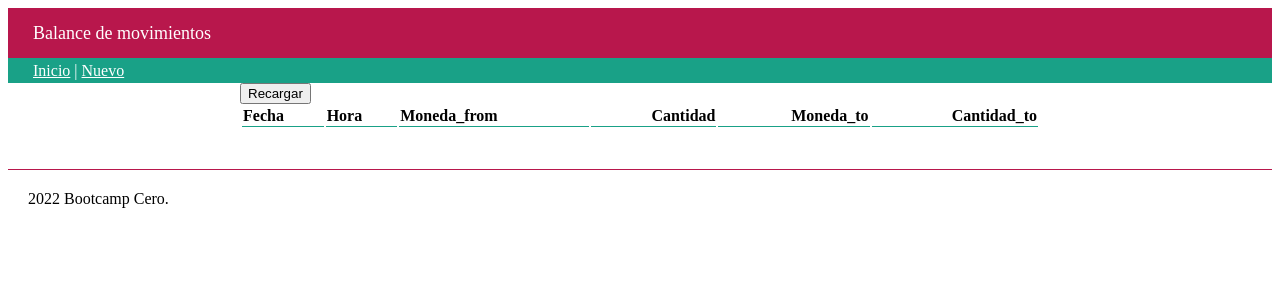
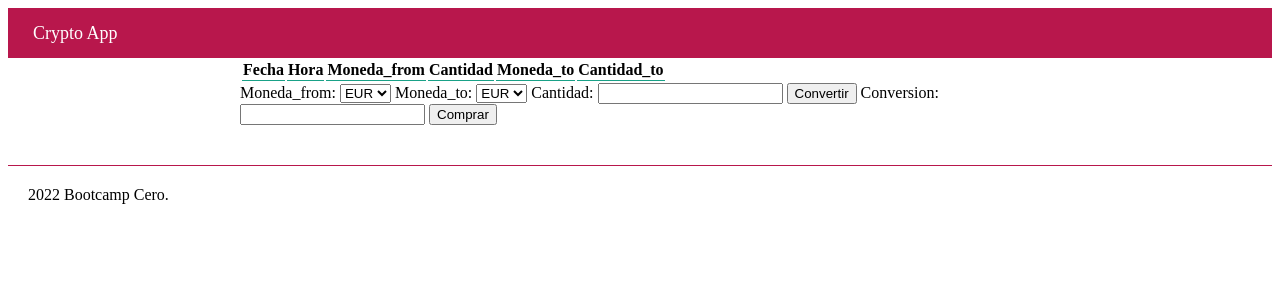
Before and after one commit to datadiego/KeepCoding_Flask_JS_Coinapp, a Flask app: page / in a window 1280 px wide. Shown: the top 300 px of the page. Run offline with Flask 2, Linux system fonts and the light colour scheme; data that the repository does not hold is empty.

Commit message:
feat: 👍realizamos la conversion de monedas

```diff
--- a/crypto_app/static/js/balance.js
+++ b/crypto_app/static/js/balance.js
@@ -1,9 +1,10 @@
-const peticion = new XMLHttpRequest();
-
+const peticion_movimientos = new XMLHttpRequest();
+const peticion_rate = new XMLHttpRequest();
 function obtenerMovimientos() {
+  console.log("####################")
   console.log("Obteniendo movimientos");
-  peticion.open('GET', 'http://127.0.0.1:5000/api/v1/movimientos', true);
-  peticion.send();
+  peticion_movimientos.open('GET', 'http://127.0.0.1:5000/api/v1/movimientos', true);
+  peticion_movimientos.send();
   console.log("FIN de obtener movimientos");
 }
 
@@ -13,7 +14,7 @@ function mostrarMovimientos() {
 
   if (this.readyState === 4 && this.status === 200) {
     console.log('--- TODO OK ----');
-    const respuesta = JSON.parse(peticion.responseText);
+    const respuesta = JSON.parse(peticion_movimientos.responseText);
     const movimientos = respuesta.data;
 
 
@@ -40,11 +41,34 @@ function mostrarMovimientos() {
   console.log('FIN de mostrar movimientos');
 }
 
-window.onload = function () {
+function obtenerConversion() {
+  //Probar a crear la peticion aqui dentro
+  console.log("######################")
+  console.log('entramos en obtener conversion');
+  const moneda_from = document.querySelector('#moneda_from').value;
+  const moneda_to = document.querySelector('#moneda_to').value;
+  const cantidad = document.querySelector('#cantidad').value;
+  console.log("moneda_from: " + moneda_from);
+  console.log("moneda_to: " + moneda_to);
+  console.log("cantidad: " + parseFloat(cantidad));
+
+  peticion_rate.open('GET', `http://127.0.0.1:5000/api/v1/rate/${moneda_from}/${moneda_to}/${cantidad}`, false);
+  peticion_rate.send();
+  if (peticion_rate.readyState === 4 && peticion_rate.status === 200) {
+    console.log('--- TODO OK ----');
+    const respuesta = JSON.parse(peticion_rate.responseText);
+    const datos = respuesta.data;
+    console.log(datos);
+    document.getElementById("conversion").value = datos.tipo_cambio;
+  }
+
+}
+
+window.onload = function() {
   console.log('Inicio de window.onload');
   obtenerMovimientos();
-  peticion.onload = mostrarMovimientos;
+  peticion_movimientos.onload = mostrarMovimientos; //request de html
 
-  const boton = document.querySelector('#boton-recarga');
-  boton.addEventListener('click', obtenerMovimientos);
+  const boton_conversion = document.querySelector('#boton-convertir'); //funciona mediante el #id de html
+  boton_conversion.addEventListener('click', obtenerConversion);
 };
--- a/crypto_app/templates/components/header.html
+++ b/crypto_app/templates/components/header.html
@@ -1,3 +1,3 @@
 <header>
-  Balance de movimientos
+  Crypto App
 </header>
--- a/crypto_app/templates/index.html
+++ b/crypto_app/templates/index.html
@@ -17,12 +17,12 @@
 <body>
 
   {% include 'components/header.html' %}
-  {% include 'components/navbar.html' %}
 
   <main>
     <section class="seccion-movimientos">
-      <button id="boton-recarga">Recargar</button>
-      <table class="paper">
+      <div class = "paper">
+      <table>
+
         <thead>
           <tr>
             <th class="titulo-tabla">Fecha</th>
@@ -37,6 +37,30 @@
           <!-- Donde vamos a cargar los movimientos leídos desde la API -->
         </tbody>
       </table>
+      <label for="moneda_from">Moneda_from:</label>
+      <select id="moneda_from" name="monedas">
+        <option value="EUR">EUR</option>
+        <option value="USD">USD</option>
+        <option value="XTZ">XTZ</option>
+        <option value="BTC">BTC</option>
+      </select>
+
+      <label for="moneda_to">Moneda_to:</label>
+      <select id="moneda_to" name="monedas">
+        <option value="EUR">EUR</option>
+        <option value="USD">USD</option>
+        <option value="XTZ">XTZ</option>
+        <option value="BTC">BTC</option>
+      </select>
+      <label for="cantidad">Cantidad:</label>
+      <input type="number" id="cantidad" name="cantidad">
+
+
+      <button id="boton-convertir">Convertir</button>
+      <label for="conversion">Conversion:</label>
+      <input type="number" id="conversion" name="conversion">
+      <button id="boton-comprar">Comprar</button>
+      </div>
     </section>
   </main>
 
--- a/crypto_app/views.py
+++ b/crypto_app/views.py
@@ -12,7 +12,7 @@ def movimientos():
     output = db.devuelve_movimientos()
     return output
 
-@app.route("/api/v1/rate/<string:moneda_origen>/<string:moneda_destino>/<float:cantidad>")
+@app.route("/api/v1/rate/<string:moneda_origen>/<string:moneda_destino>/<float:cantidad>", methods=['GET'])
 def rate(moneda_origen: str, moneda_destino: str, cantidad: float):
     #TODO Comprobar si tenemos suficiente saldo para realizar la conversion
     headers = {'X-CoinAPI-Key' : APIKEY}
```
